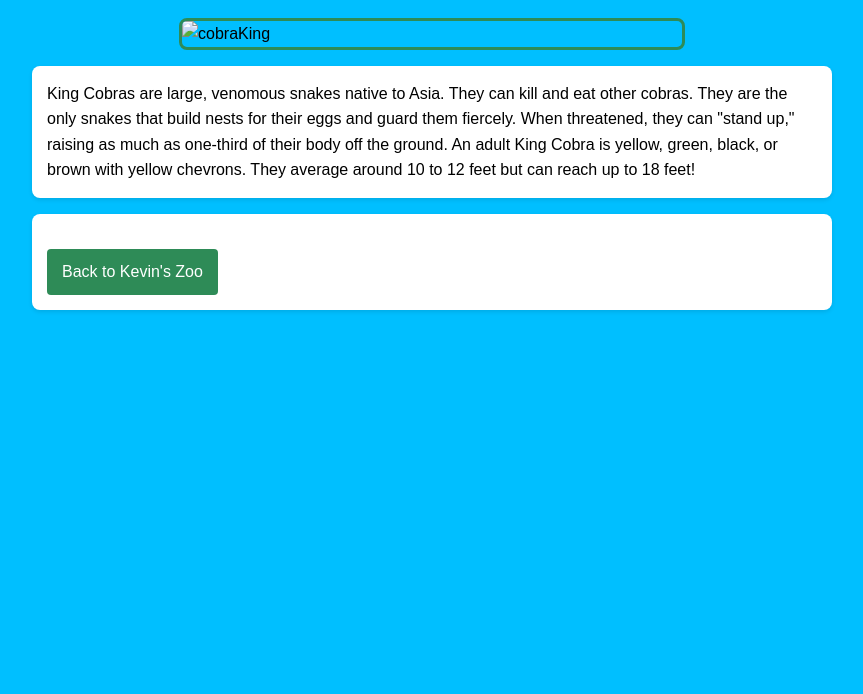
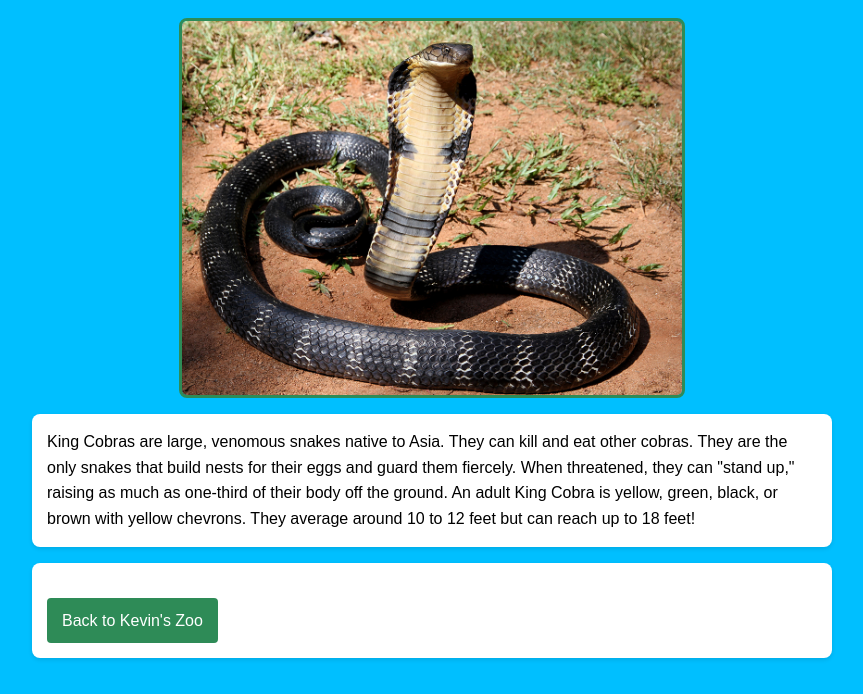
Before and after one commit to ks731/newzoo, a plain HTML site: page cobra.html in a window 1280 px wide. Shown: the part 108-802 px from the top of the page, without its empty margins (208-1071 px from the left). Drawn offline with Linux system fonts and the light colour scheme.

Commit message:
fixed cobra image

```diff
--- a/cobra.html
+++ b/cobra.html
@@ -8,7 +8,7 @@
 </head>
 <body>
     <h1>King Cobra</h1>
-    <img src="images/king.jpg" alt="cobraKing" width="500">
+    <img src="images/cobra.jpg" alt="cobrak" width="500">
     <p>King Cobras are large, venomous snakes native to Asia.
         They can kill and eat other cobras.
         They are the only snakes that build nests for their eggs and guard them fiercely.
```
